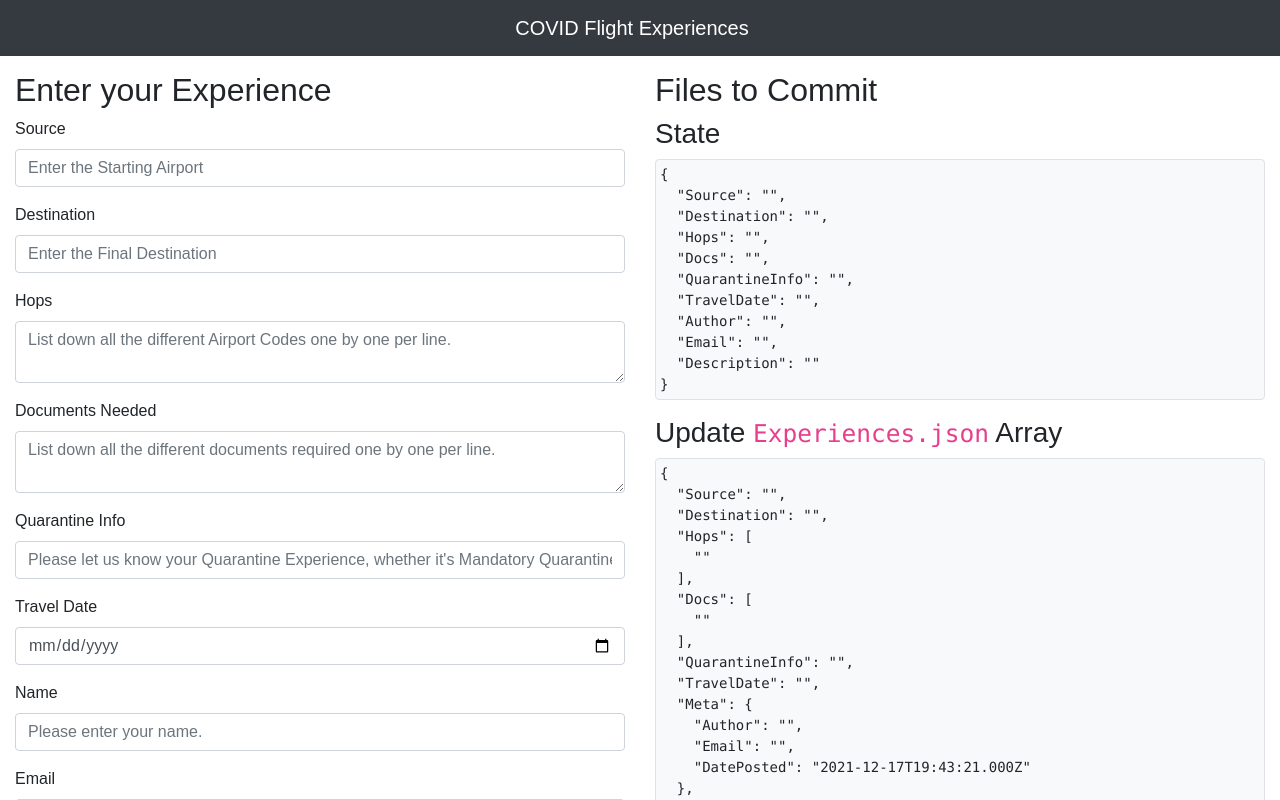
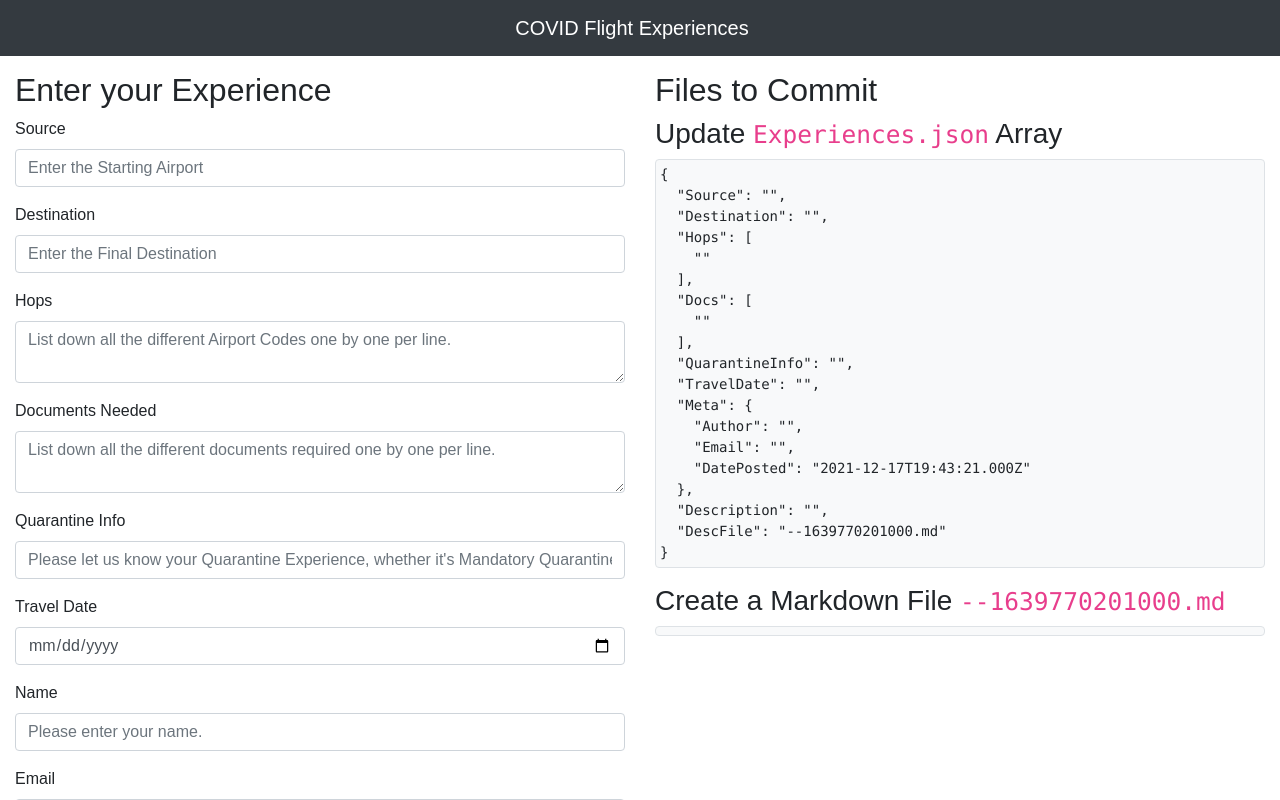
Before and after one commit to praveenscience/covid-fly.co, a React (Create React App) app: page /new in a window 1280 px wide. Shown: the top 800 px of the page. Built offline with nearby package versions, Linux system fonts and the light colour scheme; a web font is replaced by a local one.

Commit message:
Made the Markdown Editor to be Connected Component.

```diff
--- a/src/components/Pages/New.js
+++ b/src/components/Pages/New.js
@@ -91,17 +91,20 @@ class New extends Component {
                 <div className="form-group">
                   <label htmlFor="Editor">Write your Experience...</label>
                   <div className="border rounded p-1">
-                    <Editor placeholder="Please write your experience of travel. You can write like how you'll be writing on Medium." />
+                    <Editor
+                      placeholder="Please write your experience of travel. You can write like how you'll be writing on Medium."
+                      onChange={value => {
+                        this.setState({
+                          Description: value()
+                        });
+                      }}
+                    />
                   </div>
                 </div>
               </form>
             </div>
             <div className="col-12 col-md-6">
               <h2>Files to Commit</h2>
-              <h3>State</h3>
-              <pre className="border rounded bg-light p-1">
-                {JSON.stringify(this.state, null, 2)}
-              </pre>
               <h3>
                 Update <code>Experiences.json</code> Array
               </h3>
@@ -129,7 +132,9 @@ class New extends Component {
               <h3>
                 Create a Markdown File <code>{DescFile}</code>
               </h3>
-              <pre className="border rounded bg-light p-1">{`Markdown Contents`}</pre>
+              <pre className="border rounded bg-light p-1">
+                {this.state.Description}
+              </pre>
             </div>
           </div>
         </div>
```
